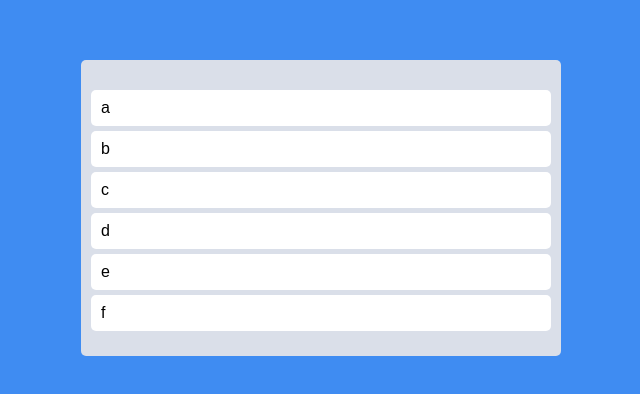
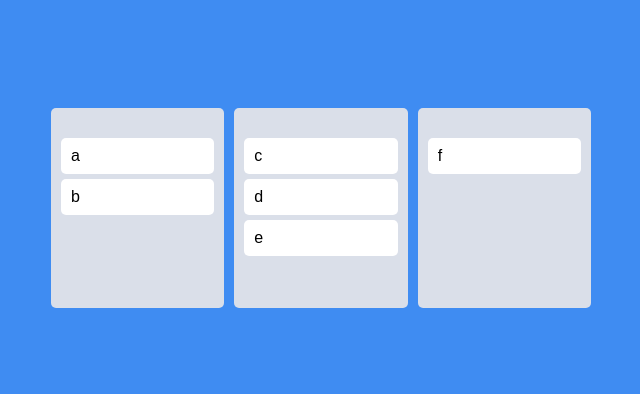
Before and after one commit to onetuks/todolist, a React (Create React App) app: page / in a window 1280 px wide. Shown: the part 192-586 px from the top of the page, without its empty margins (319-959 px from the left). Built offline with nearby package versions, Linux system fonts and the light colour scheme.

Commit message:
#7.8 Multi Board

```diff
--- a/src/App.tsx
+++ b/src/App.tsx
@@ -1,15 +1,18 @@
-import { DragDropContext, Draggable, Droppable, DropResult } from "react-beautiful-dnd";
+import {
+  DragDropContext,
+  DropResult,
+} from "react-beautiful-dnd";
 import { useRecoilState } from "recoil";
 import styled from "styled-components";
 import { todoState } from "./Atom";
-import DraggabbleCard from "./components/DraggabbleCard";
+import Board from "./components/Board";
 
 const Wrapper = styled.div`
   display: flex;
   margin: 0 auto;
   justify-content: center;
   align-items: center;
-  max-width: 480px;
+  max-width: 540px;
   height: 100vh;
   width: 100%;
 `;
@@ -17,45 +20,33 @@
 const Boards = styled.div`
   display: grid;
   width: 100%;
-  grid-template-columns: repeat(1, 1fr);
-`;
-
-const Board = styled.div`
-  padding: 20px 10px;
-  padding-top: 30px;
-  background-color: ${(props) => props.theme.boardColor};
-  border-radius: 5px;
-  min-height: 200px;
+  grid-template-columns: repeat(3, 1fr);
+  gap: 10px;
 `;
 
 function App() {
   const [todos, setTodos] = useRecoilState(todoState);
 
-  const onDragEnd = ({draggableId, destination, source}: DropResult) => {
-    setTodos((oldTodos) => {
-      // React랑 웹은 Immutable을 지향함.
-      // 원본을 변형시켜선 안 됨.
-      const todosCopy = [...oldTodos];
-      todosCopy.splice(source.index, 1);
-      todosCopy.splice(destination!.index, 0, draggableId);
-      return todosCopy;
-    })
+  const onDragEnd = ({ draggableId, destination, source }: DropResult) => {
+    // setTodos((oldTodos) => {
+    //   // React랑 웹은 Immutable을 지향함.
+    //   // 원본을 변형시켜선 안 됨.
+    //   const todosCopy = [...oldTodos];
+    //   if (destination?.index !== undefined) {
+    //     todosCopy.splice(source.index, 1);
+    //     todosCopy.splice(destination!.index, 0, draggableId);
+    //   }
+    //   return todosCopy;
+    // });
   };
 
   return (
     <DragDropContext onDragEnd={onDragEnd}>
       <Wrapper>
         <Boards>
-          <Droppable droppableId="one">
-            {(magic) => (
-              <Board ref={magic.innerRef} {...magic.droppableProps}>
-                {todos.map((todo, index) => (
-                  <DraggabbleCard key={todo} todo={todo} index={index} />
-                ))}
-                {magic.placeholder}
-              </Board>
-            )}
-          </Droppable>
+          {Object.keys(todos).map((boardId) => (
+            <Board key={boardId} todos={todos[boardId]} droppableId={boardId}/>
+          ))}
         </Boards>
       </Wrapper>
     </DragDropContext>
--- a/src/Atom.ts
+++ b/src/Atom.ts
@@ -1,6 +1,14 @@
-import { atom, selector } from "recoil";
+import { atom } from "recoil";
 
-export const todoState = atom({
+interface ITodoState {
+    [key: string] : string[],
+}
+
+export const todoState = atom<ITodoState>({
     key: "todos",
-    default: ["a", "b", "c", "d", "e", "f"],
+    default: {
+        to_do: ["a", "b"],
+        doing: ["c", "d", "e"],
+        done: ["f"],
+    },
 });
--- /dev/null
+++ b/src/components/Board.tsx
@@ -0,0 +1,33 @@
+import { Droppable } from "react-beautiful-dnd";
+import styled from "styled-components";
+import DraggabbleCard from "./DraggabbleCard";
+
+const Wrapper = styled.div`
+  padding: 20px 10px;
+  padding-top: 30px;
+  background-color: ${(props) => props.theme.boardColor};
+  border-radius: 5px;
+  min-height: 200px;
+`;
+
+interface IBoardProps {
+    todos: string[],
+    droppableId: string,
+}
+
+function Board({todos, droppableId}: IBoardProps) {
+    return (
+        <Droppable droppableId={droppableId}>
+            {(magic) => (
+              <Wrapper ref={magic.innerRef} {...magic.droppableProps}>
+                {todos.map((todo, index) => (
+                  <DraggabbleCard key={todo} todo={todo} index={index} />
+                ))}
+                {magic.placeholder}
+              </Wrapper>
+            )}
+          </Droppable>
+    );
+}
+
+export default Board;
--- a/src/components/DraggabbleCard.tsx
+++ b/src/components/DraggabbleCard.tsx
@@ -9,12 +9,12 @@
   background-color: ${(props) => props.theme.cardColor};
 `;
 
-interface IProps {
+interface IDraggableCardProps {
   todo: string;
   index: number;
 }
 
-function DraggabbleCard({ todo, index }: IProps) {
+function DraggabbleCard({ todo, index }: IDraggableCardProps) {
   console.log(todo, "has been rendered.");
   return (
     <Draggable draggableId={todo} index={index}>
```
